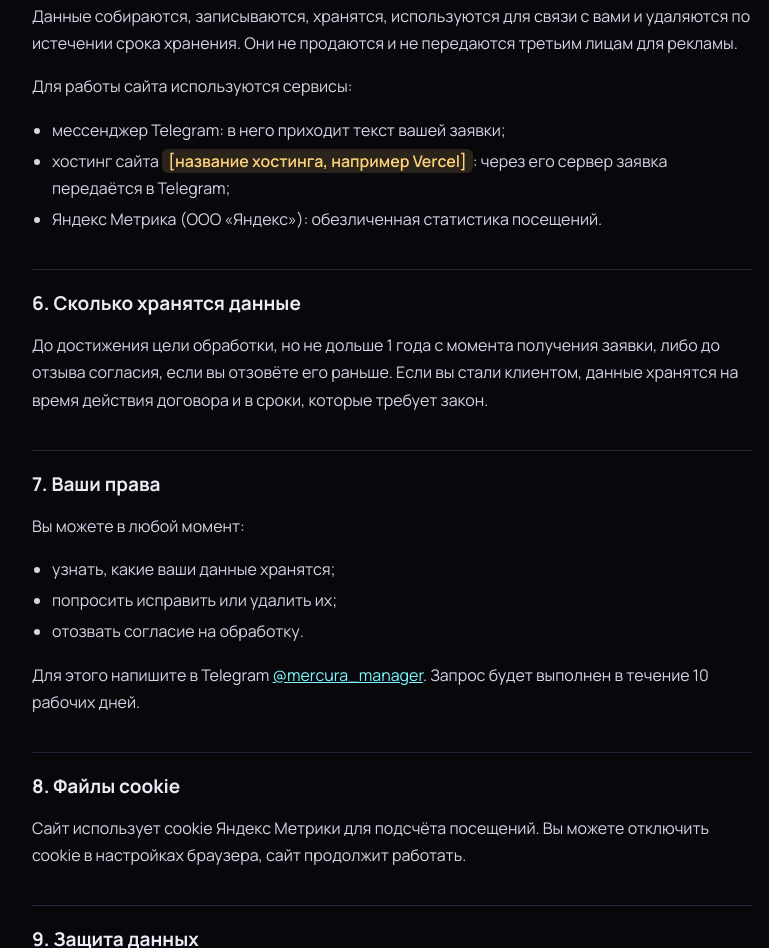
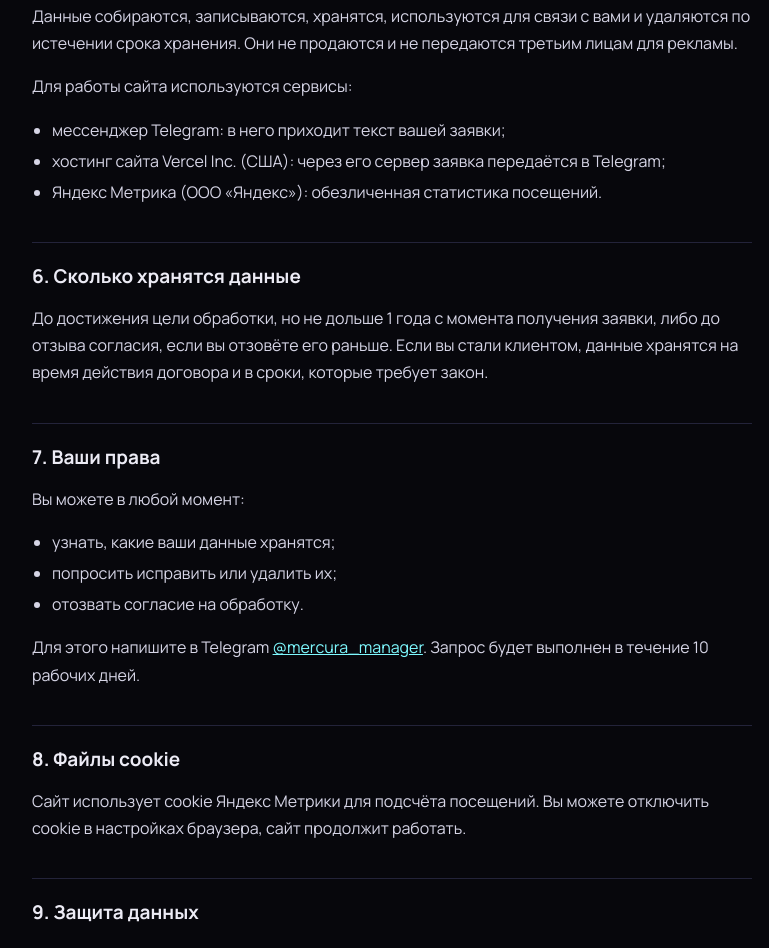
Before and after one commit to Lox123101/mercura_studios, a plain HTML site: page privacy.html in a window 1280 px wide. Shown: the part 1275-2223 px from the top of the page, without its empty margins (248-1017 px from the left). Drawn offline with Linux system fonts and the light colour scheme; a web font is replaced by a local one.

Commit message:
Fill hosting in privacy policy

```diff
--- a/privacy.html
+++ b/privacy.html
@@ -69,7 +69,7 @@ li{margin:4px 0}
   <p>Для работы сайта используются сервисы:</p>
   <ul>
     <li>мессенджер Telegram: в него приходит текст вашей заявки;</li>
-    <li>хостинг сайта <span class="fill">[название хостинга, например Vercel]</span>: через его сервер заявка передаётся в Telegram;</li>
+    <li>хостинг сайта Vercel Inc. (США): через его сервер заявка передаётся в Telegram;</li>
     <li>Яндекс Метрика (ООО «Яндекс»): обезличенная статистика посещений.</li>
   </ul>
 
```
